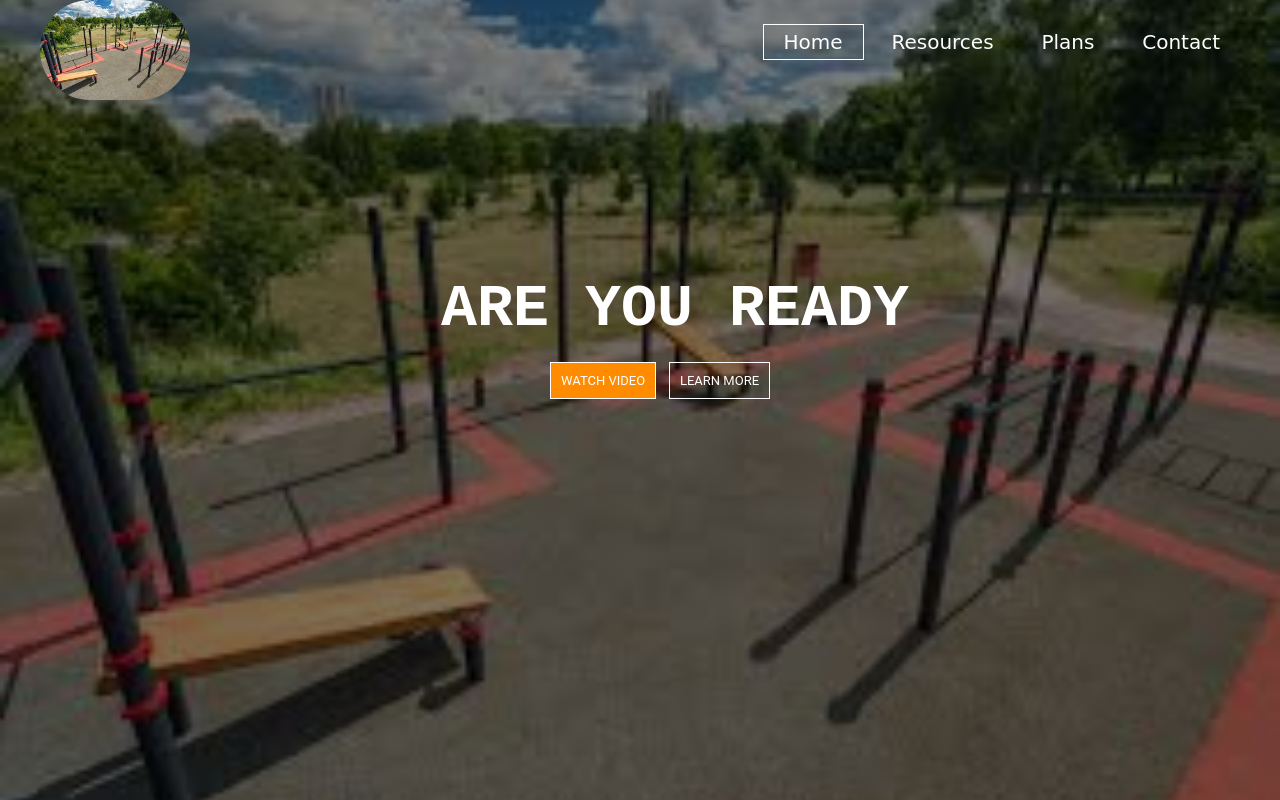
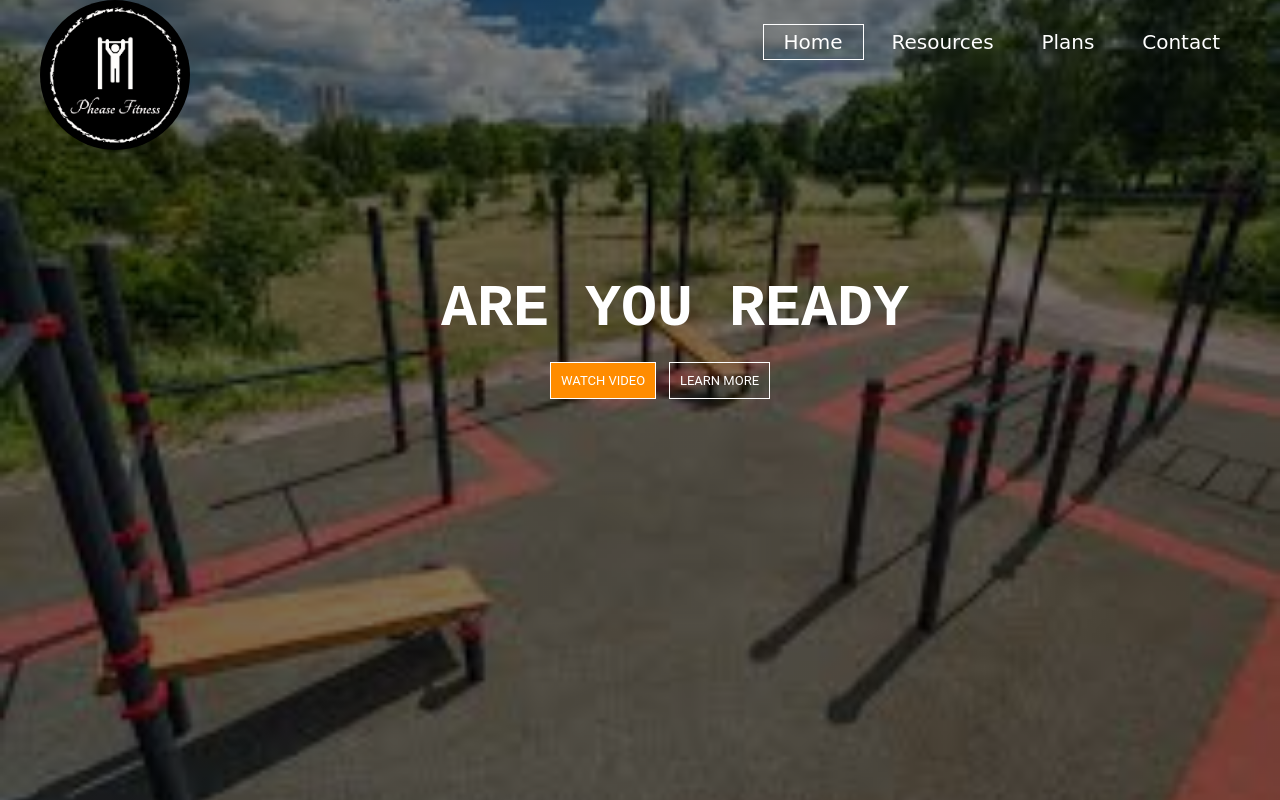
Before and after one commit to owen-pheasey/owen-pheasey.github.io, a plain HTML site: page index.html in a window 1280 px wide. Drawn offline with Linux system fonts and the light colour scheme.

Commit message:
Update index.html

```diff
--- a/index.html
+++ b/index.html
@@ -10,7 +10,7 @@
     <header>
       <div class="row">
         <div class="logo">
-          <img src="./stylesheets/images/park.jpg">
+          <img src="./stylesheets/images/logo.png">
         </div>
         <ul class="main-nav">
             <li class="active"><a href="">Home</a></li>
```
